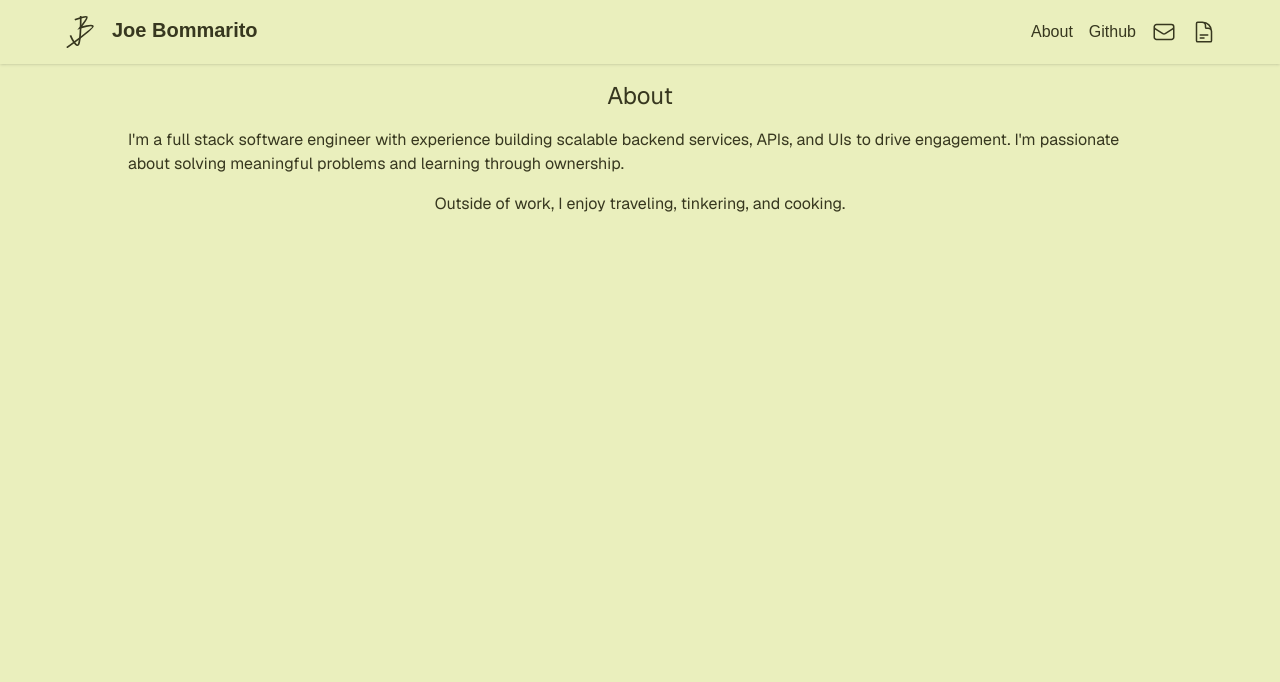
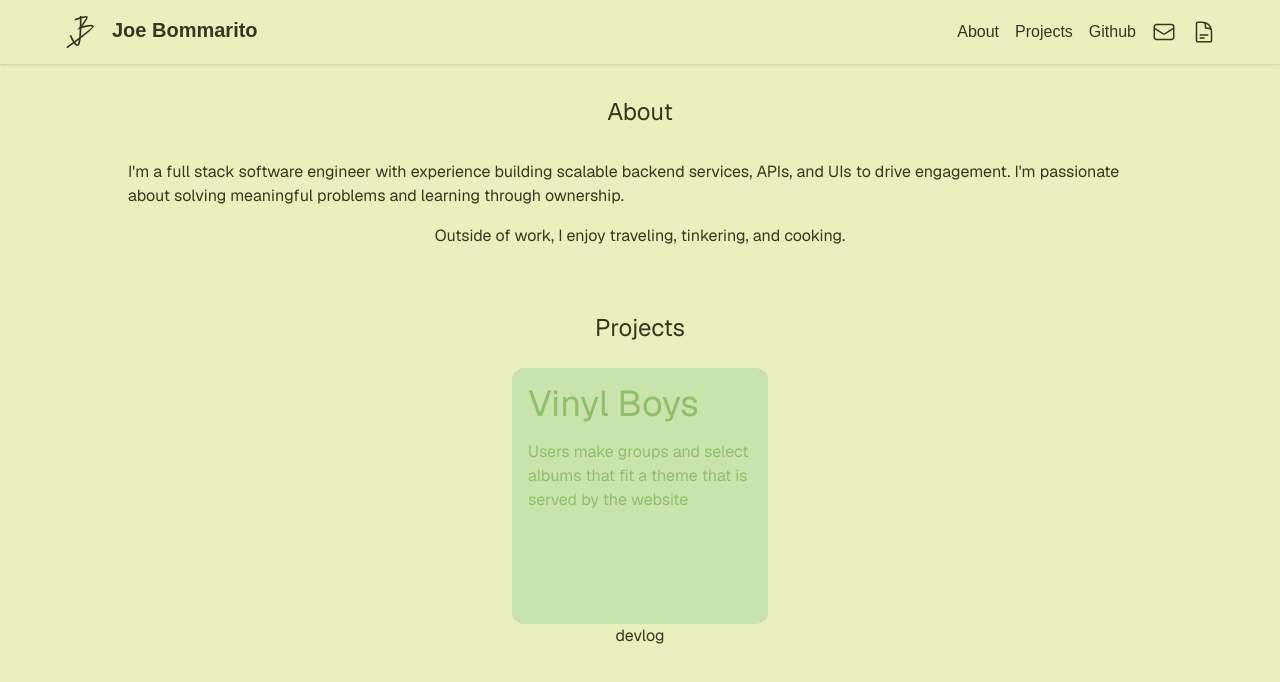
Before and after one commit to JoeBomm/joebomm.com, a Next.js app: page / in a window 1280 px wide. Shown: the top 682 px of the page. Built offline with nearby package versions, Linux system fonts and the light colour scheme.

Commit message:
Dynamically style project card columns, pass project card props from Projects component, update card styling, link vinylboys project

```diff
--- a/components/Header.tsx
+++ b/components/Header.tsx
@@ -11,7 +11,7 @@ export default function Header() {
         </div>
         <nav className="flex items-center space-x-4">
           <a href="#about" className="hover:underline">About</a>
-          { false ? <a href="#projects" className="hover:underline">Projects</a> : <></> }
+          <a href="#projects" className="hover:underline">Projects</a>
           <a href="https://github.com/JoeBomm" target="_blank" rel="noopener noreferrer" className="hover:underline">Github</a>
           <a href="mailto:hello@joebomm.com">
             <svg xmlns="http://www.w3.org/2000/svg" fill="none" viewBox="0 0 24 24" stroke-width="1.5" stroke="currentColor" className="size-6">
--- a/components/ProjectCard.tsx
+++ b/components/ProjectCard.tsx
@@ -1,11 +1,27 @@
-interface ProjectCardProps {
-  title: string
+export interface ProjectCardProps {
+  title: string,
+  url: string,
+  imageRef?: string,
+  description?: string,
+  devLogUrl?: string
 }
 
 export default function ProjectCard(props: ProjectCardProps) {
   return (
     <>
-      <a href="www.google.com" className="flex items-center justify-center size-64 rounded-xl bg-tea-green text-pistachio">{props.title}</a>
+      <div className="flex flex-col">
+        <a href={props.url} className="p-4 bg-tea-green size-64 rounded-xl text-pistachio hover:shadow-pistachio hover:shadow-md">
+          <div>
+            <div className="text-4xl">
+              {props.title}
+            </div>
+            <div className="pt-4">
+              {props.description}
+            </div>
+          </div>
+        </a>
+        {props.devLogUrl ? <a href={props.devLogUrl} className="text-center hover:underline">devlog</a> : <></>}
+      </div>
     </>
   )
 }
--- a/components/Projects.tsx
+++ b/components/Projects.tsx
@@ -1,18 +1,36 @@
-import ProjectCard from "./ProjectCard";
+import ProjectCard, { ProjectCardProps } from "./ProjectCard";
 import SectionHeader from "./SectionHeader";
 
 export default function Projects() {
+
+  const projects: ProjectCardProps[] = [
+    {title: "Vinyl Boys", url: "https://github.com/JoeBomm/vinylboys", imageRef: "", description: "Users make groups and select albums that fit a theme that is served by the website", devLogUrl: "https://github.com/JoeBomm/vinylboys/wiki/devlog"},
+  ];
+
+  const projectCount = projects.length
+
+  const getGridCols = () => {
+  if (projectCount === 1) return "grid-cols-1";
+  if (projectCount === 2) return "grid-cols-2";
+  return "grid-cols-3";
+};
+
+
   return (
     <>
       <div className="items-center flex flex-col gap-2">
         <SectionHeader title="Projects"/>
-        <div className="grid grid-cols-3 gap-6">
-          <ProjectCard title="1"/>
-          <ProjectCard title="2"/>
-          <ProjectCard title="3"/>
-          <ProjectCard title="4"/>
-          <ProjectCard title="5"/>
-          <ProjectCard title="6"/>
+        <div className={`grid ${getGridCols()} gap-6`}>
+          {projects.map((project) => (
+            <ProjectCard
+              key={project.title}
+              title={project.title}
+              url={project.url}
+              imageRef={project.imageRef}
+              description={project.description}
+              devLogUrl={project.devLogUrl}
+            />
+          ))}
         </div>
       </div>
     </>
--- a/components/SectionHeader.tsx
+++ b/components/SectionHeader.tsx
@@ -5,7 +5,7 @@ interface SectionHeaderProps {
 export default function SectionHeader({title}: SectionHeaderProps) {
   return (
     <>
-      <div className="text-2xl text-heading">{title}</div>
+      <div className="py-4 text-2xl text-heading">{title}</div>
     </>
   )
 }
--- a/pages/index.tsx
+++ b/pages/index.tsx
@@ -22,7 +22,7 @@ export default function Home() {
       className={`${geistSans.className} ${geistMono.className}flex flex-col items-center  p-4 gap-4`}>
         <main className="flex flex-col items-center gap-12">
           <About/>
-          {false ? <Projects/> : <></>}
+          <Projects/>
         </main>
       </div>
     </>
```
Also changed, not shown: public/jb.svg (added).
